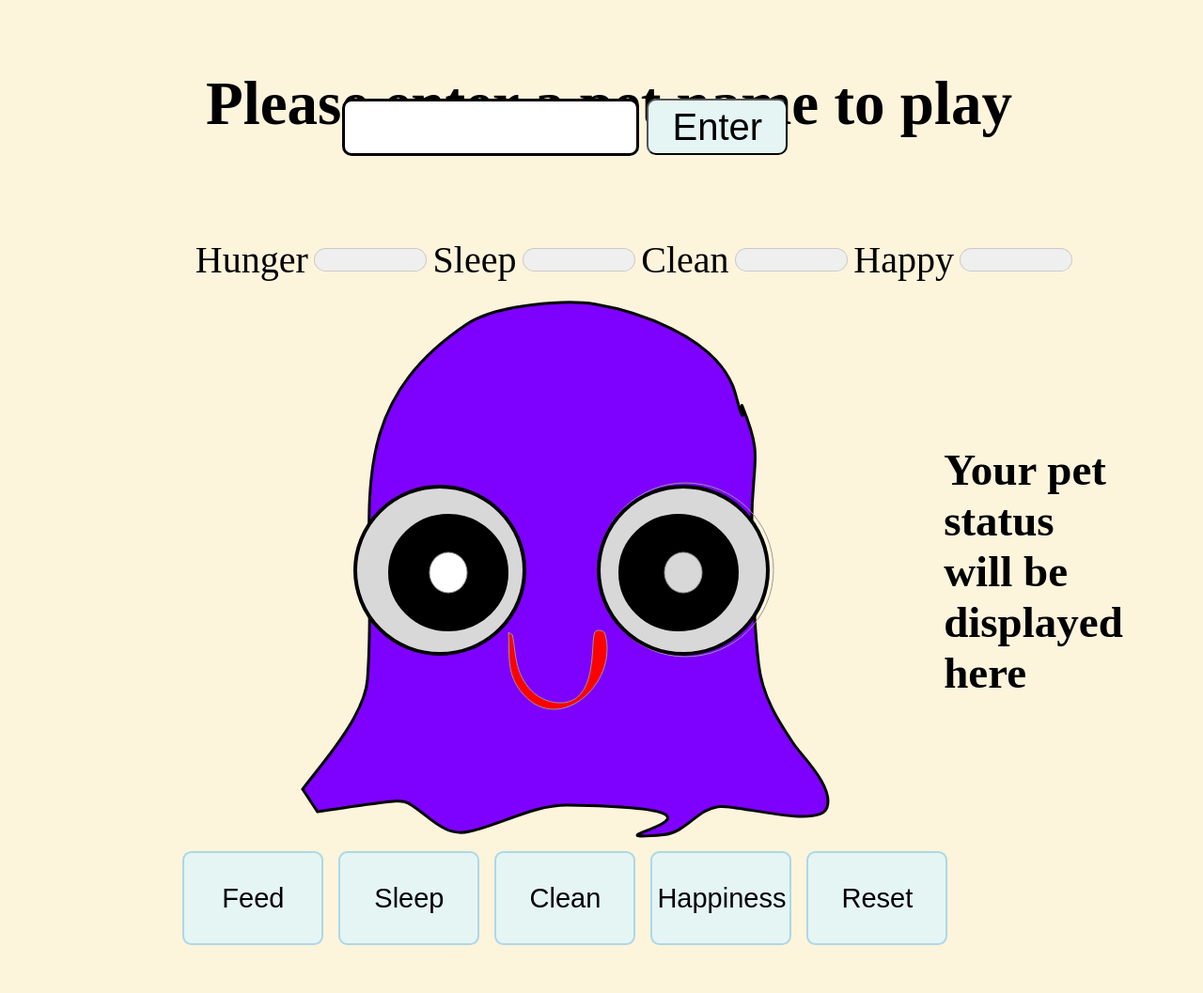
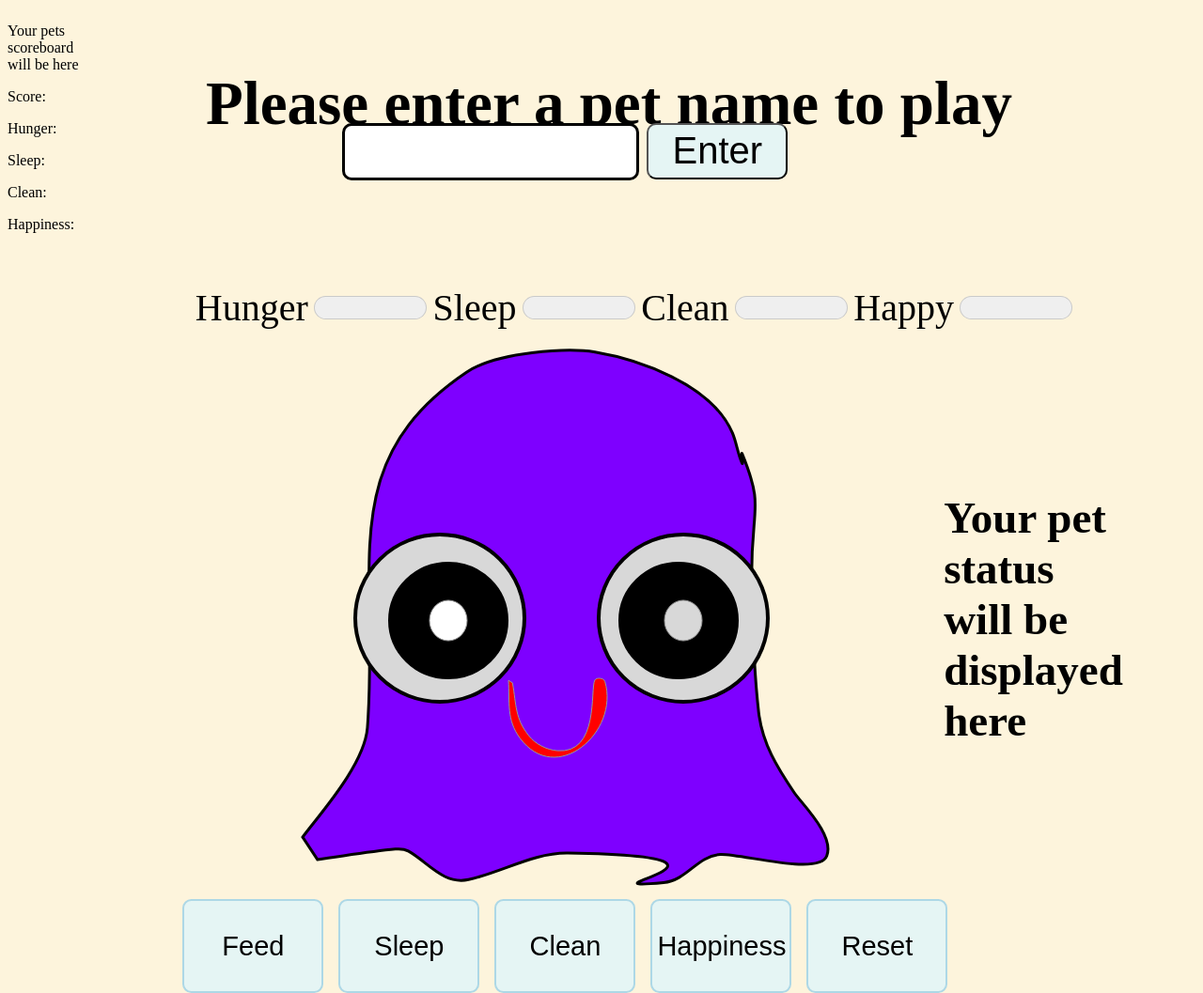
Before and after one commit to nabmat/cwk, a website: page client/index.html in a window 1280 px wide. Shown: the whole page at 94% size. Before the commit the page ends 1006 px from the top, so only its background shows below. Drawn offline with Linux system fonts and the light colour scheme.

Commit message:
added a new scoreboard feature

```diff
--- a/client/index.html
+++ b/client/index.html
@@ -13,43 +13,51 @@
             <h1 id='petName'>Please enter a pet name to play</h1>
         </section>
         <section class='item item-2'><label for='Name'></label>
-            <input id='userText'>&nbsp;&nbsp;<button id="setName">Enter</button>
+            <input id='userText'>&nbsp;&nbsp;<button id='setName'>Enter</button>
         </section>
         <section class='item item-3'>
-            <svg width="563px" height="572px" viewBox="0 0 563 572" version="1.1" xmlns="http://www.w3.org/2000/svg"
-                xmlns:xlink="http://www.w3.org/1999/xlink">
-                <g id="Page-1" stroke="none" stroke-width="1" fill="none" fill-rule="evenodd">
-                    <g id="pet-svg" transform="translate(2.000000, 2.000000)">
-                        <g id="Path">
-                            <g id="path-1-link" fill="#000000" fill-rule="nonzero">
+            <svg width='563px' height='572px' viewBox='0 0 563 572' version='1.1' xmlns='http://www.w3.org/2000/svg'
+                xmlns:xlink='http://www.w3.org/1999/xlink'>
+                <g id='Page-1' stroke='none' stroke-width='1' fill='none' fill-rule='evenodd'>
+                    <g id='pet-svg' transform='translate(2.000000, 2.000000)'>
+                        <g id='Path'>
+                            <g id='path-1-link' fill='#000000' fill-rule='nonzero'>
                                 <path
-                                    d="M0,518.019054 C17.7790022,494.055176 65.9051365,441.098072 68.9196242,401.699329 C81.9895098,230.878567 32.4989716,118.835077 174.391895,23.2396451 C206.907551,1.33335036 282.655576,-3.02724206 311.112772,1.73869241 C355.470268,9.16756615 434.836859,35.075054 457.339805,87.9399171 C461.736365,98.2685022 462.850048,109.954397 467.602505,120.109806 C469.037751,123.17675 466.318628,106.730834 467.602505,109.870031 C492.603338,170.99939 476.135826,165.098464 477.815865,251.029578 C478.690586,295.770041 480.120652,340.62396 485.21685,385.056475 C489.052705,418.500367 505.029801,444.055993 523.085227,470.759873 C531.023372,482.500346 566.353186,516.218355 557.623161,538.309773 C549.136653,559.784969 464.251272,534.916623 444.305845,536.481549 C419.175197,538.453308 409.204417,564.0972 383.979588,566.44555 C281.404947,575.994919 512.195435,538.56851 282.216035,535.039569 C245.832689,534.48128 212.06466,555.44025 176.464171,563.295509 C149.754107,569.189096 132.580491,544.076511 112.396304,532.93668 C108.292899,530.671975 103.237391,530.42894 98.6140238,530.859543 C70.8682251,533.443683 43.3533301,538.246829 15.7229831,541.940471 L0,518.019054 Z"
-                                    id="path-1"></path>
+                                    d='M0,518.019054 C17.7790022,494.055176 65.9051365,441.098072 68.9196242,401.699329 C81.9895098,230.878567 32.4989716,118.835077 174.391895,23.2396451 C206.907551,1.33335036 282.655576,-3.02724206 311.112772,1.73869241 C355.470268,9.16756615 434.836859,35.075054 457.339805,87.9399171 C461.736365,98.2685022 462.850048,109.954397 467.602505,120.109806 C469.037751,123.17675 466.318628,106.730834 467.602505,109.870031 C492.603338,170.99939 476.135826,165.098464 477.815865,251.029578 C478.690586,295.770041 480.120652,340.62396 485.21685,385.056475 C489.052705,418.500367 505.029801,444.055993 523.085227,470.759873 C531.023372,482.500346 566.353186,516.218355 557.623161,538.309773 C549.136653,559.784969 464.251272,534.916623 444.305845,536.481549 C419.175197,538.453308 409.204417,564.0972 383.979588,566.44555 C281.404947,575.994919 512.195435,538.56851 282.216035,535.039569 C245.832689,534.48128 212.06466,555.44025 176.464171,563.295509 C149.754107,569.189096 132.580491,544.076511 112.396304,532.93668 C108.292899,530.671975 103.237391,530.42894 98.6140238,530.859543 C70.8682251,533.443683 43.3533301,538.246829 15.7229831,541.940471 L0,518.019054 Z'
+                                    id='path-1'></path>
                             </g>
-                            <g id="path-1-link" fill="#7E00FF" stroke="#000000" stroke-width="3">
+                            <g id='path-1-link' fill='#7E00FF' stroke='#000000' stroke-width='3'>
                                 <path
-                                    d="M0,518.019054 C17.7790022,494.055176 65.9051365,441.098072 68.9196242,401.699329 C81.9895098,230.878567 32.4989716,118.835077 174.391895,23.2396451 C206.907551,1.33335036 282.655576,-3.02724206 311.112772,1.73869241 C355.470268,9.16756615 434.836859,35.075054 457.339805,87.9399171 C461.736365,98.2685022 462.850048,109.954397 467.602505,120.109806 C469.037751,123.17675 466.318628,106.730834 467.602505,109.870031 C492.603338,170.99939 476.135826,165.098464 477.815865,251.029578 C478.690586,295.770041 480.120652,340.62396 485.21685,385.056475 C489.052705,418.500367 505.029801,444.055993 523.085227,470.759873 C531.023372,482.500346 566.353186,516.218355 557.623161,538.309773 C549.136653,559.784969 464.251272,534.916623 444.305845,536.481549 C419.175197,538.453308 409.204417,564.0972 383.979588,566.44555 C281.404947,575.994919 512.195435,538.56851 282.216035,535.039569 C245.832689,534.48128 212.06466,555.44025 176.464171,563.295509 C149.754107,569.189096 132.580491,544.076511 112.396304,532.93668 C108.292899,530.671975 103.237391,530.42894 98.6140238,530.859543 C70.8682251,533.443683 43.3533301,538.246829 15.7229831,541.940471 L0,518.019054 Z"
-                                    id="path-1"></path>
+                                    d='M0,518.019054 C17.7790022,494.055176 65.9051365,441.098072 68.9196242,401.699329 C81.9895098,230.878567 32.4989716,118.835077 174.391895,23.2396451 C206.907551,1.33335036 282.655576,-3.02724206 311.112772,1.73869241 C355.470268,9.16756615 434.836859,35.075054 457.339805,87.9399171 C461.736365,98.2685022 462.850048,109.954397 467.602505,120.109806 C469.037751,123.17675 466.318628,106.730834 467.602505,109.870031 C492.603338,170.99939 476.135826,165.098464 477.815865,251.029578 C478.690586,295.770041 480.120652,340.62396 485.21685,385.056475 C489.052705,418.500367 505.029801,444.055993 523.085227,470.759873 C531.023372,482.500346 566.353186,516.218355 557.623161,538.309773 C549.136653,559.784969 464.251272,534.916623 444.305845,536.481549 C419.175197,538.453308 409.204417,564.0972 383.979588,566.44555 C281.404947,575.994919 512.195435,538.56851 282.216035,535.039569 C245.832689,534.48128 212.06466,555.44025 176.464171,563.295509 C149.754107,569.189096 132.580491,544.076511 112.396304,532.93668 C108.292899,530.671975 103.237391,530.42894 98.6140238,530.859543 C70.8682251,533.443683 43.3533301,538.246829 15.7229831,541.940471 L0,518.019054 Z'
+                                    id='path-1'></path>
                             </g>
                         </g>
-                        <ellipse id="Oval" stroke="#000000" stroke-width="4" fill="#D8D8D8" fill-rule="nonzero" cx="146"
-                            cy="285" rx="90" ry="89"></ellipse>
-                        <ellipse id="Oval" stroke="#000000" stroke-width="2" fill="#000000" fill-rule="nonzero" cx="155"
-                            cy="287.5" rx="63" ry="61.5"></ellipse>
+                        <g id=eye1>
+                            <ellipse id='Oval' stroke='#000000' stroke-width='4' fill='#D8D8D8' fill-rule='nonzero'
+                                cx='146' cy='285' rx='90' ry='89'></ellipse>
+                            <ellipse id='Oval' stroke='#000000' stroke-width='2' fill='#000000' fill-rule='nonzero'
+                                cx='155' cy='287.5' rx='63' ry='61.5'></ellipse>
+                        </g>
                         <path
-                            d="M219,351.184716 C220.362627,374.834927 216.866891,393.136002 231.061144,412.487681 C269.565579,464.982555 337.513042,406.406882 321.638393,352.305974 C320.582187,348.706425 312.692859,347.72389 310.87953,350.979097 C305.742472,360.200927 315.928658,430.095427 270.71065,426.048805 C264.959372,425.534115 259.207623,423.799227 254.067629,421.060971 C248.954936,418.33726 244.166058,414.593876 240.523885,409.967259 C225.911182,391.404883 227.57414,378.273454 223.310632,353.854531 L219,351.184716 Z"
-                            id="Path-2" stroke="#979797" fill="#FF0000" fill-rule="nonzero"></path>
-                        <ellipse id="Oval" stroke="#979797" cx="407.5" cy="284.5" rx="93.5" ry="92.5"></ellipse>
-                        <ellipse id="Oval" stroke="#979797" fill="#FFFFFF" fill-rule="nonzero" cx="155" cy="287.5"
-                            rx="20" ry="21.5"></ellipse>
-                        <ellipse id="Oval" stroke="#000000" stroke-width="4" fill="#D8D8D8" fill-rule="nonzero" cx="405"
-                            cy="285" rx="90" ry="89"></ellipse>
-                        <ellipse id="Oval" stroke="#000000" stroke-width="2" fill="#000000" fill-rule="nonzero" cx="400"
-                            cy="287.5" rx="63" ry="61.5"></ellipse>
-                        <ellipse id="Oval" stroke="#979797" fill="#D8D8D8" fill-rule="nonzero" cx="405" cy="287.5"
-                            rx="20" ry="21.5"></ellipse>
+                            d='M219,351.184716 C220.362627,374.834927 216.866891,393.136002 231.061144,412.487681 C269.565579,464.982555 337.513042,406.406882 321.638393,352.305974 C320.582187,348.706425 312.692859,347.72389 310.87953,350.979097 C305.742472,360.200927 315.928658,430.095427 270.71065,426.048805 C264.959372,425.534115 259.207623,423.799227 254.067629,421.060971 C248.954936,418.33726 244.166058,414.593876 240.523885,409.967259 C225.911182,391.404883 227.57414,378.273454 223.310632,353.854531 L219,351.184716 Z'
+                            id='Path-2' stroke='#979797' fill='#FF0000' fill-rule='nonzero'></path>
+                        <g id=eye2-fill>
+                            <g id=eye1>
+                                <g id=eye1-fill>
+                                    <ellipse id='Oval1' stroke='#979797' fill='#FFFFFF' fill-rule='nonzero' cx='155'
+                                        cy='287.5' rx='20' ry='21.5'></ellipse>
+                                </g>
+                            </g>
+                            <g id='eye2'>
+                                <ellipse id='Oval2' stroke='#000000' stroke-width='4' fill='#D8D8D8' fill-rule='nonzero'
+                                    cx='405' cy='285' rx='90' ry='89'></ellipse>
+                                <ellipse id='Oval' stroke='#000000' stroke-width='2' fill='#000000' fill-rule='nonzero'
+                                    cx='400' cy='287.5' rx='63' ry='61.5'></ellipse>
+                                <ellipse id='Oval' stroke='#979797' fill='#D8D8D8' fill-rule='nonzero' cx='405'
+                                    cy='287.5' rx='20' ry='21.5'></ellipse>
+                            </g>
+                        </g>
                     </g>
-                </g>
             </svg>
         </section>
         <section class='item item-4'>
@@ -69,27 +77,25 @@
             <button id=sleeping>Sleep</button>
             <button id=cleaning>Clean</button>
             <button id=happiness>Happiness</button>
-            <button id="resetPet">Reset</button>
+            <button id='resetPet'>Reset</button>
         </section>
 
         <section class='item item-6'>
             <h1 id='petStatus'>Your pet status will be displayed here</h1>
-        </section>
+        </section class>
 
 
 
-        <section>
-
-
-
-
-
-
-
-
+        <section class='box'>
+            <p id = 'userName'>Your pets scoreboard will be here</p>
+            <p>Score:</p>
+            <p>Hunger:<span id='hungerValue'></span> </p>
+            <p>Sleep:<span id='sleepValue'></span> </p>
+            <p>Clean:<span id='cleanValue'></span> </p>
+            <p>Happiness:<span id='happinessValue'></span> </p>
         </section>
 
-        </section>
+    </section>
 </body>
 
 </html>
```
